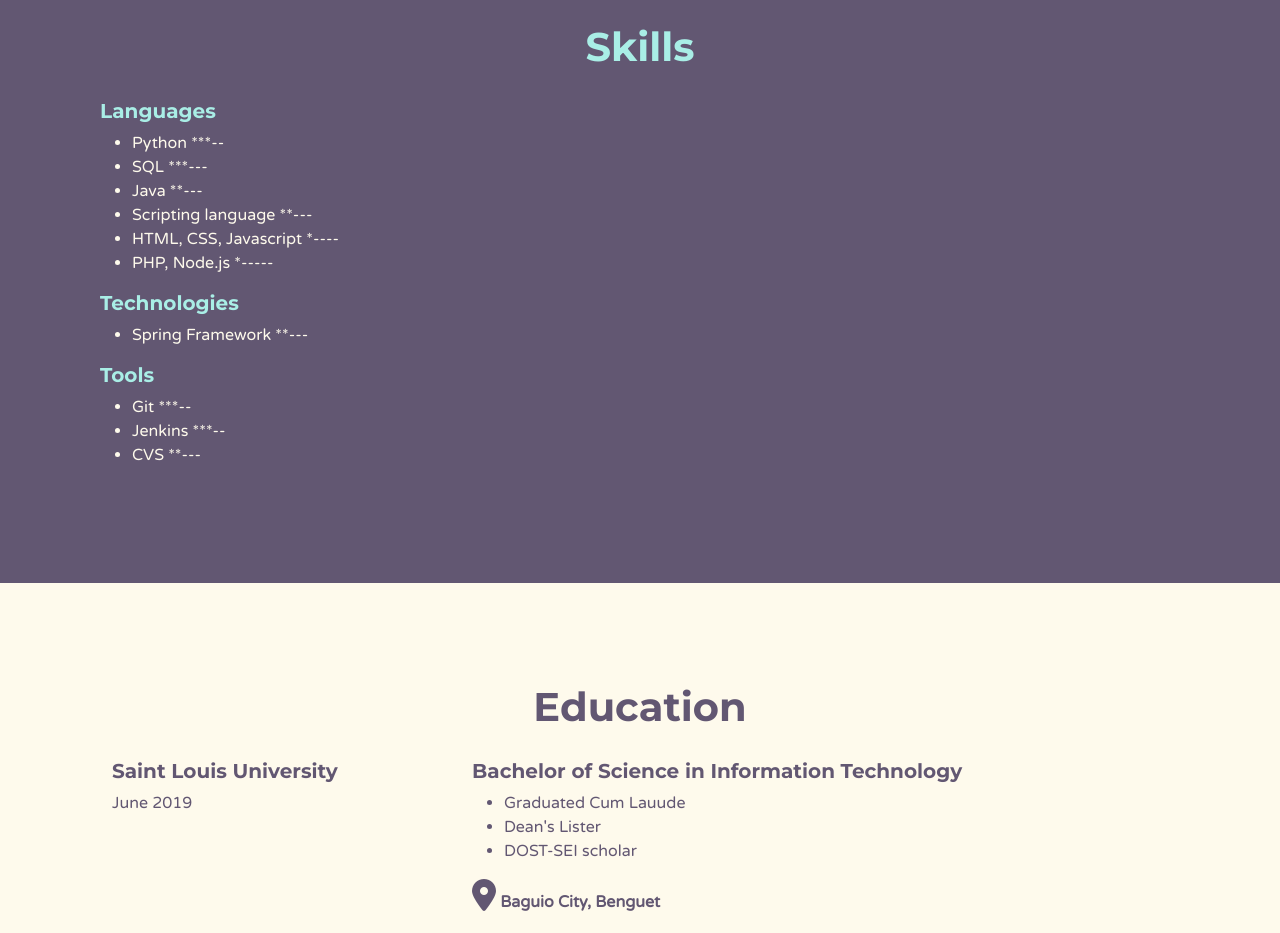
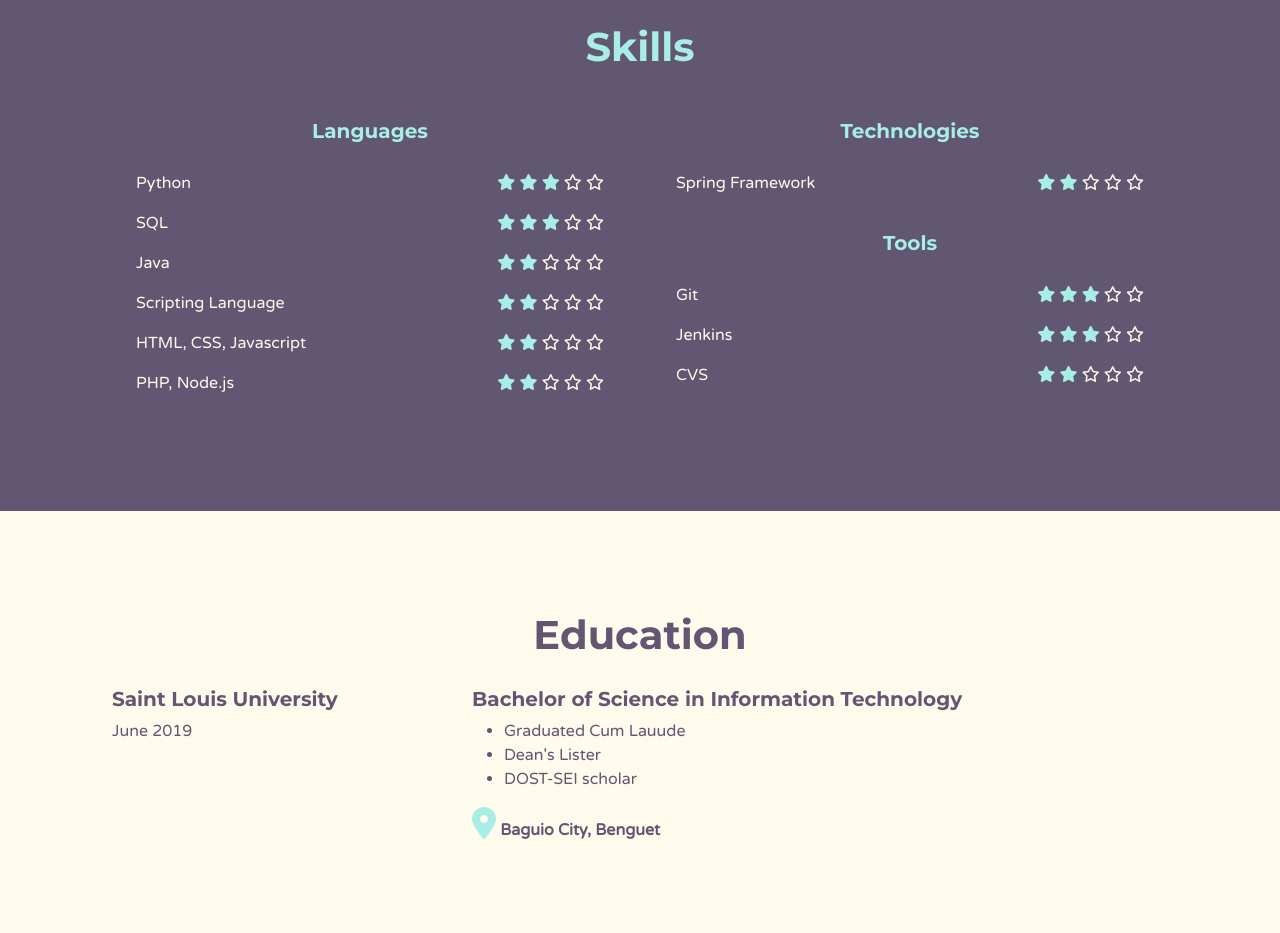
Before and after one commit to klopezktl/myportfolio, a plain HTML site: page index.html in a window 1280 px wide. Shown: the part 1860-2793 px from the top of the page. Drawn offline with nearby package versions, Linux system fonts and the light colour scheme.

```diff
--- a/css/styles.css
+++ b/css/styles.css
@@ -30,6 +30,11 @@
   font-weight: bolder;
 }
 
+.bottom-container {
+  text-align: center;
+  padding-top: 20px;
+}
+
 .colored-section {
   background-color: #625772;
   color:#FEFAEC;
@@ -38,6 +43,10 @@
 
 .details {
   text-align: center;
+}
+
+.fas {
+  color: #A9EEE6;
 }
 
 .greeting{
@@ -83,6 +92,19 @@
   background-color: #625772 !important;
 }
 
+.skill-type h3 {
+  text-align: center;
+  padding: 20px 0;
+}
+
+.skill-name {
+  text-align: left;
+}
+
+.skill-type {
+  text-align: right;
+}
+
 .title {
   background-color: #FEFAEC;
   color: #625772;
--- a/index.html
+++ b/index.html
@@ -24,7 +24,7 @@
 
 <body>
   <!-- Title page -->
-  <section class="jumbotron">
+  <section id="home" class="jumbotron">
     <div class="title">
       <h1>KIM</h1>
     </div>
@@ -38,22 +38,22 @@
       <div class="justify-content-center collapse navbar-collapse" id="navbarTogglerDemo02">
         <ul class="navbar-nav ml-auto">
           <li class="nav-item">
-            <a class="nav-link" href="">Home</a>
+            <a class="nav-link" href="#home">Home</a>
           </li>
           <li class="nav-item">
-            <a class="nav-link" href="">Introduction</a>
+            <a class="nav-link" href="#introduction">Introduction</a>
           </li>
           <li class="nav-item">
-            <a class="nav-link" href="">Experience</a>
+            <a class="nav-link" href="#experience">Experience</a>
           </li>
           <li class="nav-item">
-            <a class="nav-link" href="">Skills</a>
+            <a class="nav-link" href="#skills">Skills</a>
           </li>
           <li class="nav-item">
-            <a class="nav-link" href="">Education</a>
+            <a class="nav-link" href="#education">Education</a>
           </li>
           <li class="nav-item">
-            <a class="nav-link" href="">Contact</a>
+            <a class="nav-link" href="#contact">Contact</a>
           </li>
         </ul>
       </div>
@@ -67,7 +67,7 @@
   </section>
 
   <!-- Introduction -->
-  <section class="colored-section introduction">
+  <section id="introduction" class="colored-section introduction">
     <div class="container-fluid">
       <div class="row">
         <div class="introduction-container col-lg-4">
@@ -90,12 +90,12 @@
     </div>
   </section>
 
-  <section class="white-section work-history">
+  <section id="experience" class="white-section work-history">
     <h2>WORK HISTORY</h2>
     <div class="container-fluid">
       <div class="row">
         <div class="experience-company col-lg-4">
-          <h3><Texas Instruments</h3>
+          <h3>Texas Instruments</h3>
           <p>July 2019 - Present</p>
         </div>
         <div class="experience-details col-lg-8">
@@ -115,62 +115,137 @@
 
   </div>
 
-  <section class="colored-section skills">
+  <section id="skills" class="colored-section skills">
     <h2>Skills</h2>
-    <h3>Languages</h3>
-    <ul>
-      <li>
-        <span>Python</span>
-        <span>***--</span>
-      </li>
-      <li>
-        <span>SQL</span>
-        <span>***---</span>
-      </li>
-      <li>
-        <span>Java</span>
-        <span>**---</span>
-      </li>
-      <li>
-        <span>Scripting language</span>
-        <span>**---</span>
-      </li>
-      <li>
-        <span>HTML, CSS, Javascript</span>
-        <span>*----</span>
-      </li>
-      <li>
-        <span>PHP, Node.js</span>
-        <span>*-----</span>
-      </li>
-    </ul>
 
-    <h3>Technologies</h3>
-    <ul>
-      <li>
-        <span>Spring Framework</span>
-        <span>**---</span>
-      </li>
-    </ul>
+    <div class="container-fluid">
+      <div class="row">
 
-    <h3>Tools</h3>
-    <ul>
-      <li>
-        <span>Git</span>
-        <span>***--</span>
-      </li>
-      <li>
-        <span>Jenkins</span>
-        <span>***--</span>
-      </li>
-      <li>
-        <span>CVS</span>
-        <span>**---</span>
-      </li>
-    </ul>
+        <!-- Languages -->
+        <div class="skill-type col-lg-6">
+          <h3>Languages</h3>
+          <div class="container-fluid">
+            <div class="row">
+              <div class="skill-name col-sm-6">
+                <p>Python</p>
+                <p>SQL</p>
+                <p>Java</p>
+                <p>Scripting Language</p>
+                <p>HTML, CSS, Javascript</p>
+                <p>PHP, Node.js</p>
+              </div>
+              <div class="skill-rate col-sm-6">
+                <p>
+                  <i class="fas fa-star"></i>
+                  <i class="fas fa-star"></i>
+                  <i class="fas fa-star"></i>
+                  <i class="far fa-star"></i>
+                  <i class="far fa-star"></i>
+                </p>
+                <p>
+                  <i class="fas fa-star"></i>
+                  <i class="fas fa-star"></i>
+                  <i class="fas fa-star"></i>
+                  <i class="far fa-star"></i>
+                  <i class="far fa-star"></i>
+                </p>
+                <p>
+                  <i class="fas fa-star"></i>
+                  <i class="fas fa-star"></i>
+                  <i class="far fa-star"></i>
+                  <i class="far fa-star"></i>
+                  <i class="far fa-star"></i>
+                </p>
+                <p>
+                  <i class="fas fa-star"></i>
+                  <i class="fas fa-star"></i>
+                  <i class="far fa-star"></i>
+                  <i class="far fa-star"></i>
+                  <i class="far fa-star"></i>
+                </p>
+                <p>
+                  <i class="fas fa-star"></i>
+                  <i class="fas fa-star"></i>
+                  <i class="far fa-star"></i>
+                  <i class="far fa-star"></i>
+                  <i class="far fa-star"></i>
+                </p>
+                <p>
+                  <i class="fas fa-star"></i>
+                  <i class="fas fa-star"></i>
+                  <i class="far fa-star"></i>
+                  <i class="far fa-star"></i>
+                  <i class="far fa-star"></i>
+                </p>
+              </div>
+            </div>
+          </div>
+        </div>
+
+        <!-- Technologies and Tools -->
+        <div class="skill-type col-lg-6">
+
+          <!-- Technologies -->
+          <h3>Technologies</h3>
+          <div class="container-fluid">
+            <div class="row">
+              <div class="skill-name col-lg-6">
+                <p>Spring Framework</p>
+              </div>
+              <div class="skill-rate col-lg-6">
+                <p>
+                  <i class="fas fa-star"></i>
+                  <i class="fas fa-star"></i>
+                  <i class="far fa-star"></i>
+                  <i class="far fa-star"></i>
+                  <i class="far fa-star"></i>
+                </p>
+              </div>
+            </div>
+          </div>
+
+          <!-- Technologies -->
+          <h3>Tools</h3>
+          <div class="container-fluid">
+            <div class="row">
+              <div class="skill-name col-lg-6">
+                <p>Git</p>
+                <p>Jenkins</p>
+                <p>CVS</p>
+              </div>
+              <div class="skill-rate col-lg-6">
+                <p>
+                  <i class="fas fa-star"></i>
+                  <i class="fas fa-star"></i>
+                  <i class="fas fa-star"></i>
+                  <i class="far fa-star"></i>
+                  <i class="far fa-star"></i>
+                </p>
+                <p>
+                  <i class="fas fa-star"></i>
+                  <i class="fas fa-star"></i>
+                  <i class="fas fa-star"></i>
+                  <i class="far fa-star"></i>
+                  <i class="far fa-star"></i>
+                </p>
+                <p>
+                  <i class="fas fa-star"></i>
+                  <i class="fas fa-star"></i>
+                  <i class="far fa-star"></i>
+                  <i class="far fa-star"></i>
+                  <i class="far fa-star"></i>
+                </p>
+              </div>
+            </div>
+          </div>
+
+        </div>
+
+      </div>
+    </div>
   </section>
 
-  <section class="white-section education">
+  <section id="education" class="white-section education">
     <h2>Education</h2>
     <div class="container-fluid">
       <div class="row">
@@ -191,7 +266,7 @@
       </div>
     </section>
 
-  <div class="colored-section about-me">
+  <div id="contact" class="colored-section about-me">
     <h2>More about me</h2>
     <h3>July 2019</h3>
     <h3>Bachelor of Science in Information Technology</h3>
@@ -204,10 +279,9 @@
   </div>
 
   <div class="bottom-container">
-    <a class="footer-link" href="https://www.linkedin.com/in/angela-yu-963a584b/">LinkedIn</a>
-    <a class="footer-link" href="https://twitter.com/yu_angela">Twitter</a>
-    <a class="footer-link" href="https://www.appbrewery.co/">Website</a>
-    <p class="copyright">© 2018 Angela Yu @ The App Brewery.</p>
+    <a class="footer-link" href="https://www.linkedin.com/in/kimberly-lopez-a61bb2207">LinkedIn</a>
+    <a class="footer-link" href="https://github.com/klopezktl">Github</a>
+    <p class="copyright">© 2021 by Kimberly Lopez</p>
   </div>
 
 </body>
```
Also changed, not shown: 1 other file.
